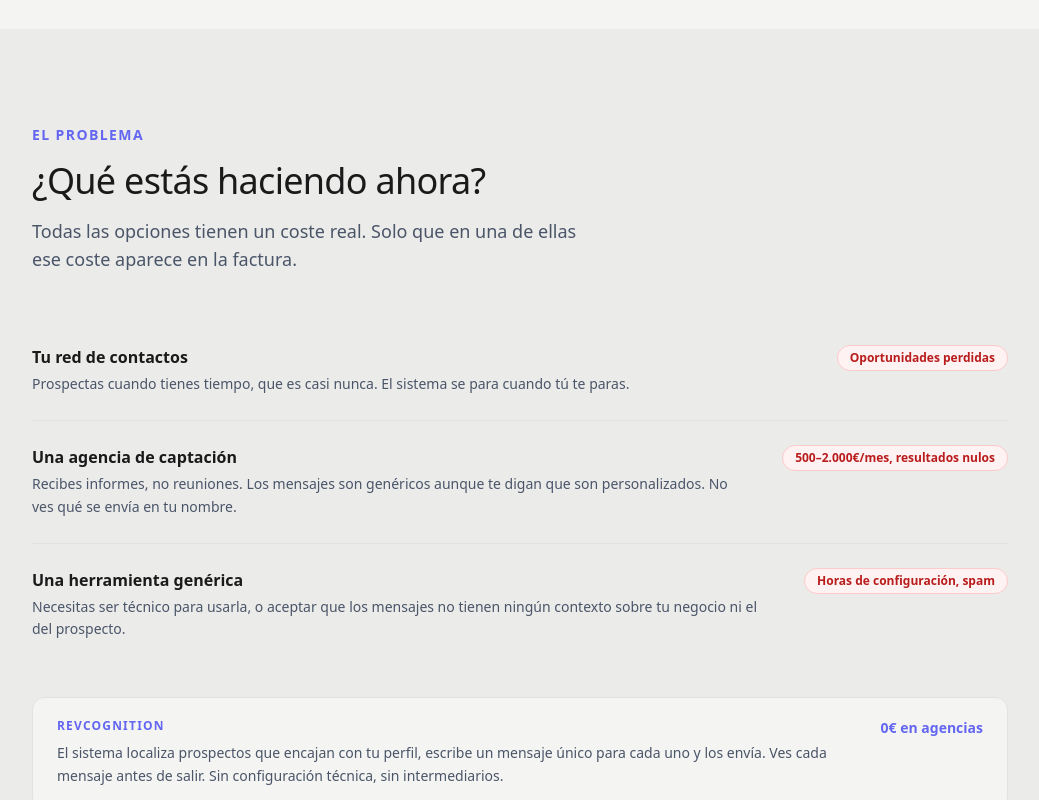
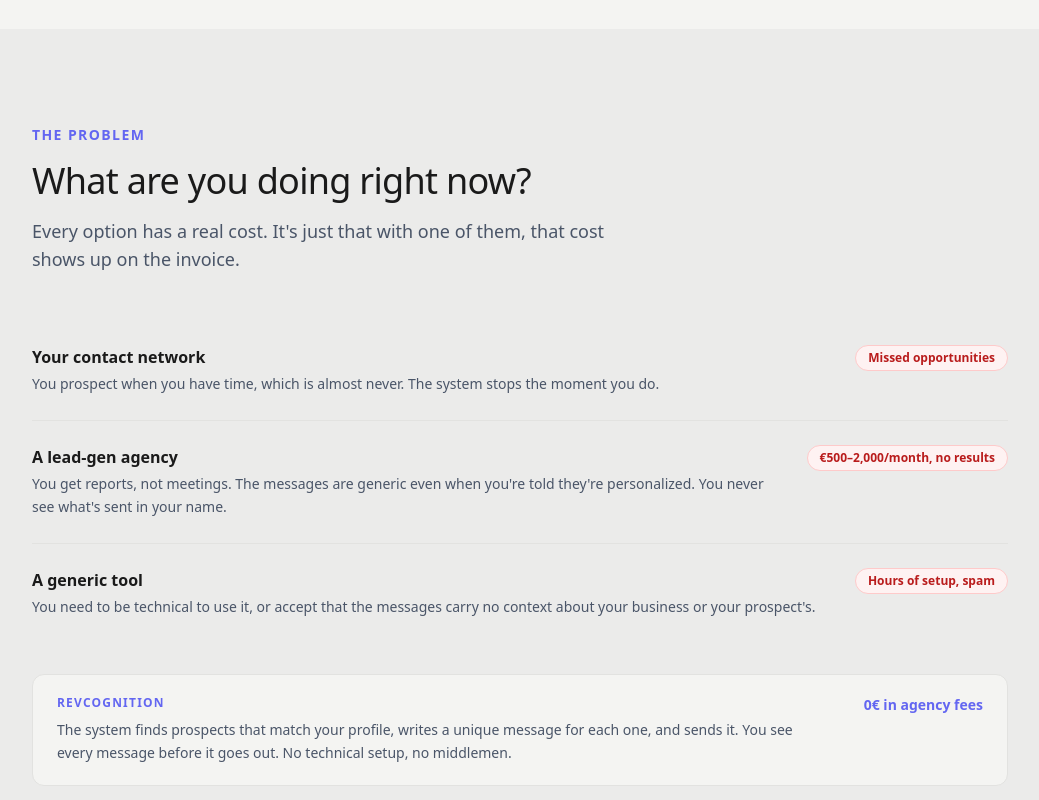
Before and after one commit to olserres-crypto/RevCognition, a Next.js app: page /en in a window 1280 px wide. Shown: the part 860-1660 px from the top of the page, without its empty margins (120-1159 px from the left). Built offline with nearby package versions, Linux system fonts and the light colour scheme; no server answers.

Commit message:
feat(i18n): sección Problem localizada es/en/fr

```diff
--- a/messages/en.json
+++ b/messages/en.json
@@ -36,5 +36,32 @@
       "example": "Laboratorios Roca · OEPM filing rejected · class 5 · 04287391",
       "live": "Live"
     }
+  },
+  "problem": {
+    "eyebrow": "The problem",
+    "heading": "What are you doing right now?",
+    "intro": "Every option has a real cost. It's just that with one of them, that cost shows up on the invoice.",
+    "items": [
+      {
+        "label": "Your contact network",
+        "cost": "Missed opportunities",
+        "description": "You prospect when you have time, which is almost never. The system stops the moment you do."
+      },
+      {
+        "label": "A lead-gen agency",
+        "cost": "€500–2,000/month, no results",
+        "description": "You get reports, not meetings. The messages are generic even when you're told they're personalized. You never see what's sent in your name."
+      },
+      {
+        "label": "A generic tool",
+        "cost": "Hours of setup, spam",
+        "description": "You need to be technical to use it, or accept that the messages carry no context about your business or your prospect's."
+      }
+    ],
+    "contrast": {
+      "eyebrow": "RevCognition",
+      "description": "The system finds prospects that match your profile, writes a unique message for each one, and sends it. You see every message before it goes out. No technical setup, no middlemen.",
+      "cost": "0€ in agency fees"
+    }
   }
 }
--- a/messages/es.json
+++ b/messages/es.json
@@ -36,5 +36,32 @@
       "example": "Laboratorios Roca · Depósito OEPM rechazado · clase 5 · 04287391",
       "live": "En vivo"
     }
+  },
+  "problem": {
+    "eyebrow": "El problema",
+    "heading": "¿Qué estás haciendo ahora?",
+    "intro": "Todas las opciones tienen un coste real. Solo que en una de ellas ese coste aparece en la factura.",
+    "items": [
+      {
+        "label": "Tu red de contactos",
+        "cost": "Oportunidades perdidas",
+        "description": "Prospectas cuando tienes tiempo, que es casi nunca. El sistema se para cuando tú te paras."
+      },
+      {
+        "label": "Una agencia de captación",
+        "cost": "500–2.000€/mes, resultados nulos",
+        "description": "Recibes informes, no reuniones. Los mensajes son genéricos aunque te digan que son personalizados. No ves qué se envía en tu nombre."
+      },
+      {
+        "label": "Una herramienta genérica",
+        "cost": "Horas de configuración, spam",
+        "description": "Necesitas ser técnico para usarla, o aceptar que los mensajes no tienen ningún contexto sobre tu negocio ni el del prospecto."
+      }
+    ],
+    "contrast": {
+      "eyebrow": "RevCognition",
+      "description": "El sistema localiza prospectos que encajan con tu perfil, escribe un mensaje único para cada uno y los envía. Ves cada mensaje antes de salir. Sin configuración técnica, sin intermediarios.",
+      "cost": "0€ en agencias"
+    }
   }
 }
--- a/messages/fr.json
+++ b/messages/fr.json
@@ -36,5 +36,32 @@
       "example": "Laboratorios Roca · Dépôt OEPM rejeté · classe 5 · 04287391",
       "live": "En direct"
     }
+  },
+  "problem": {
+    "eyebrow": "Le problème",
+    "heading": "Que faites-vous en ce moment ?",
+    "intro": "Chaque option a un coût réel. Simplement, pour l'une d'entre elles, ce coût apparaît sur la facture.",
+    "items": [
+      {
+        "label": "Votre réseau de contacts",
+        "cost": "Opportunités manquées",
+        "description": "Vous prospectez quand vous avez le temps, c'est-à-dire presque jamais. Le système s'arrête dès que vous vous arrêtez."
+      },
+      {
+        "label": "Une agence de prospection",
+        "cost": "500–2 000€/mois, aucun résultat",
+        "description": "Vous recevez des rapports, pas des rendez-vous. Les messages sont génériques même si on vous les vend comme personnalisés. Vous ne voyez pas ce qui est envoyé en votre nom."
+      },
+      {
+        "label": "Un outil générique",
+        "cost": "Des heures de configuration, du spam",
+        "description": "Il faut être technique pour l'utiliser, ou accepter que les messages n'aient aucun contexte sur votre activité ni sur celle du prospect."
+      }
+    ],
+    "contrast": {
+      "eyebrow": "RevCognition",
+      "description": "Le système repère les prospects qui correspondent à votre profil, rédige un message unique pour chacun et l'envoie. Vous voyez chaque message avant son départ. Sans configuration technique, sans intermédiaires.",
+      "cost": "0€ de frais d'agence"
+    }
   }
 }
--- a/src/components/sections/Problem.tsx
+++ b/src/components/sections/Problem.tsx
@@ -1,42 +1,27 @@
 "use client";
 
+import { useTranslations } from "next-intl";
 import { motion, useReducedMotion } from "framer-motion";
 
-const problems = [
-  {
-    label: "Tu red de contactos",
-    cost: "Oportunidades perdidas",
-    description:
-      "Prospectas cuando tienes tiempo, que es casi nunca. El sistema se para cuando tú te paras.",
-  },
-  {
-    label: "Una agencia de captación",
-    cost: "500–2.000€/mes, resultados nulos",
-    description:
-      "Recibes informes, no reuniones. Los mensajes son genéricos aunque te digan que son personalizados. No ves qué se envía en tu nombre.",
-  },
-  {
-    label: "Una herramienta genérica",
-    cost: "Horas de configuración, spam",
-    description:
-      "Necesitas ser técnico para usarla, o aceptar que los mensajes no tienen ningún contexto sobre tu negocio ni el del prospecto.",
-  },
-];
-
 export function Problem() {
+  const t = useTranslations("problem");
   const reduce = useReducedMotion();
+  const problems = t.raw("items") as {
+    label: string;
+    cost: string;
+    description: string;
+  }[];
   return (
     <section className="bg-[var(--color-surface)] py-16 sm:py-24">
       <div className="max-w-5xl mx-auto px-4 sm:px-6">
         <p className="text-sm font-semibold uppercase tracking-widest text-[var(--color-warm)] mb-4">
-          El problema
+          {t("eyebrow")}
         </p>
         <h2 className="font-serif text-3xl sm:text-4xl text-[var(--color-ink)] mb-4">
-          ¿Qué estás haciendo ahora?
+          {t("heading")}
         </h2>
         <p className="text-[var(--color-slate)] text-lg mb-12 max-w-xl">
-          Todas las opciones tienen un coste real. Solo que en una de ellas ese
-          coste aparece en la factura.
+          {t("intro")}
         </p>
 
         <div className="divide-y divide-[var(--color-border)]">
@@ -74,15 +59,15 @@ export function Problem() {
         >
           <div className="sm:flex-1">
             <p className="text-xs font-semibold uppercase tracking-widest text-[var(--color-warm)] mb-2">
-              RevCognition
+              {t("contrast.eyebrow")}
             </p>
             <p className="text-[var(--color-slate)] text-sm leading-relaxed">
-              El sistema localiza prospectos que encajan con tu perfil, escribe un mensaje único para cada uno y los envía. Ves cada mensaje antes de salir. Sin configuración técnica, sin intermediarios.
+              {t("contrast.description")}
             </p>
           </div>
           <div className="mt-2 sm:mt-0 sm:text-right sm:shrink-0">
             <p className="text-sm font-semibold text-[var(--color-warm)]">
-              0€ en agencias
+              {t("contrast.cost")}
             </p>
           </div>
         </motion.div>
```
